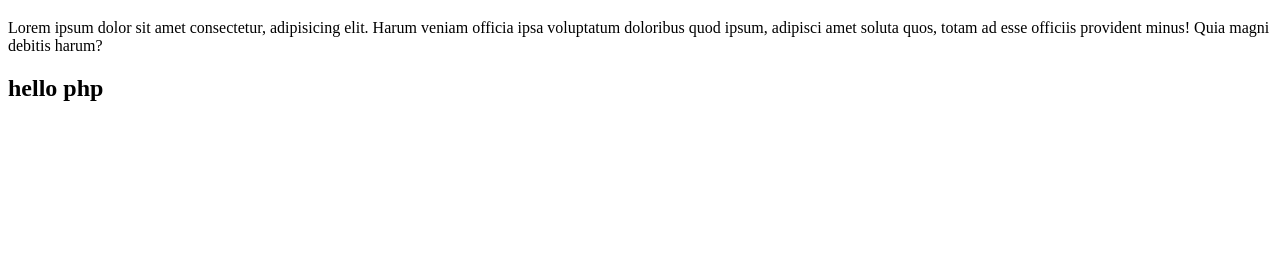
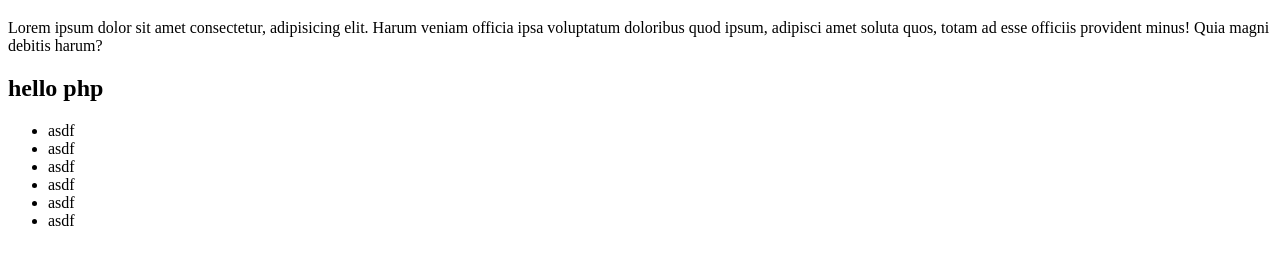
Before and after one commit to a19860101/elife, a plain HTML site: page index.html in a window 1280 px wide. Shown: the part 61-326 px from the top of the page. Drawn offline with Linux system fonts and the light colour scheme.

Commit message:
add list

```diff
--- a/index.html
+++ b/index.html
@@ -13,5 +13,13 @@
         Lorem ipsum dolor sit amet consectetur, adipisicing elit. Harum veniam officia ipsa voluptatum doloribus quod ipsum, adipisci amet soluta quos, totam ad esse officiis provident minus! Quia magni debitis harum?
     </p>
     <h2> hello php</h2>
+    <ul>
+        <li>asdf</li>
+        <li>asdf</li>
+        <li>asdf</li>
+        <li>asdf</li>
+        <li>asdf</li>
+        <li>asdf</li>
+    </ul>
 </body>
 </html>
```
